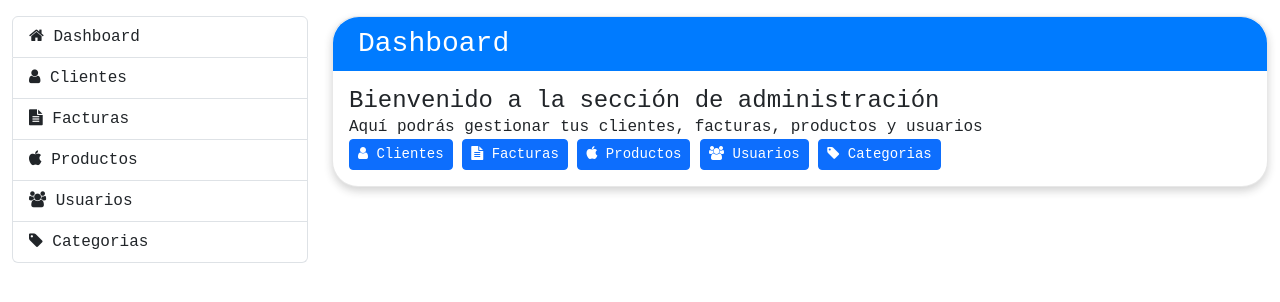
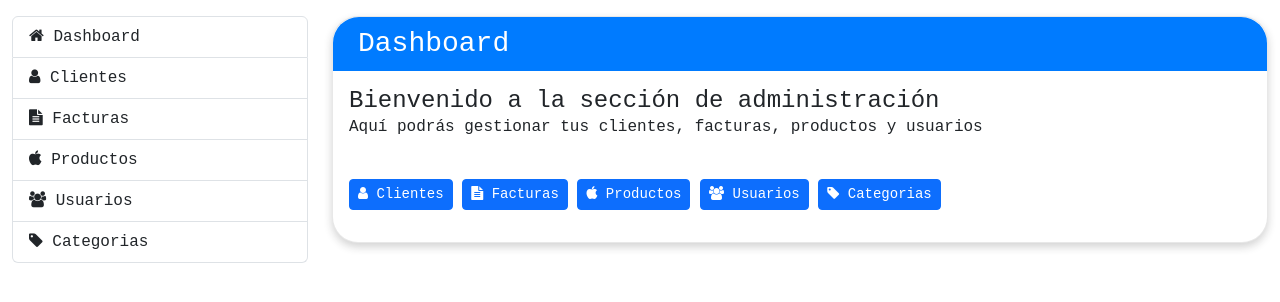
Before and after one commit to alonsodelcordova/proyecto_nginx_ssl, a Flask app: template flask/app/templates/admin/index.html in a window 1280 px wide. Shown: the part 56-358 px from the top of the page. Run offline with Flask 3, Linux system fonts and the light colour scheme; the template is opened without the code that fills it, so the values that code supplies are empty.

Commit message:
🐞 fix: index datos

```diff
--- a/flask/app/templates/admin/index.html
+++ b/flask/app/templates/admin/index.html
@@ -9,6 +9,8 @@
     <div class="card-body">
         <h4>Bienvenido a la sección de administración</h4>
         <p>Aquí podrás gestionar tus clientes, facturas, productos y usuarios</p>
+        <br>
+        <div class="my-3">
             <a href="/admin/clientes" class="btn btn-primary btn-sm">
                 <i class="fa fa-user"></i> Clientes
             </a>
@@ -25,5 +27,7 @@
                 <i class="fa fa-tag"></i> Categorias
             </a>
         </div>
+
+    </div>
 </div>
 {% endblock %}
```
Lines whose indentation alone changed are shown as unchanged.
